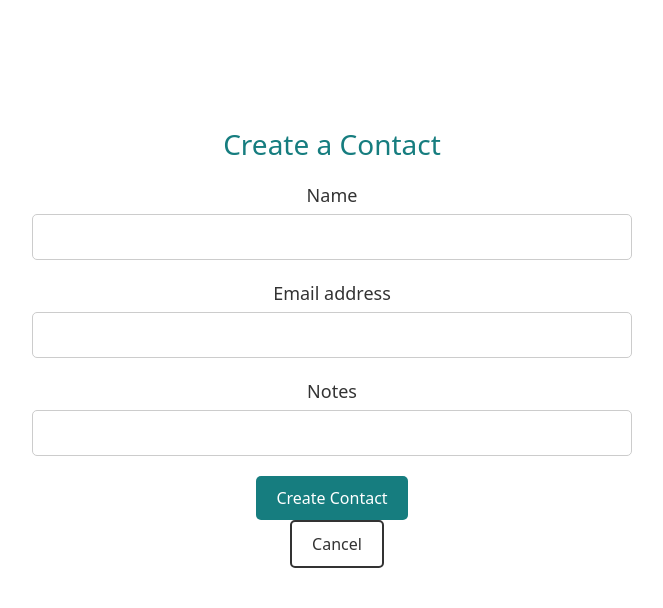
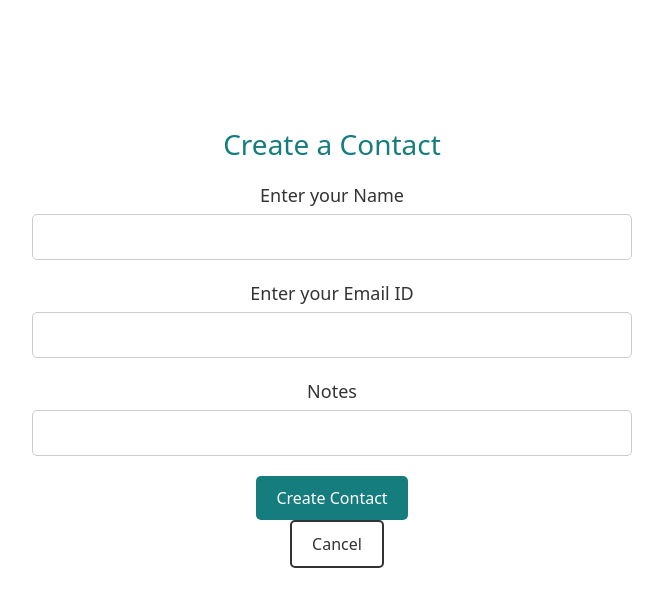
Before and after one commit to saumya07p/Saumya_Prasad, a Django app: page /addContact in a window 1280 px wide. Shown: the top 608 px of the page, without its empty margins (308-971 px from the left). Run offline with Django 4.2, Linux system fonts and the light colour scheme; some libraries are stand-ins or nearby versions.

Commit message:
Updated the UI

```diff
--- a/Saumya_Prasad/app/saumya_prasad/templates/addContact.html
+++ b/Saumya_Prasad/app/saumya_prasad/templates/addContact.html
@@ -16,11 +16,11 @@
     <form method="POST" class="custom-form">
       {% csrf_token %}
         <div class="custom-form-group">
-            <label for="contact_name" class="custom-label">Name</label>
+            <label for="contact_name" class="custom-label">Enter your Name</label>
             <input type="text" class="custom-input" id="contact_name" name="contact_name" required>
         </div>
         <div class="custom-form-group">
-          <label for="contact_email" class="custom-label">Email address</label>
+          <label for="contact_email" class="custom-label">Enter your Email ID</label>
           <input type="email" class="custom-input" id="contact_email" name="contact_email" aria-describedby="emailHelp" required>
           <div id="emailHelp" class="custom-form-text"></div>
         </div>
--- a/Saumya_Prasad/app/saumya_prasad/templates/deleteConf.html
+++ b/Saumya_Prasad/app/saumya_prasad/templates/deleteConf.html
@@ -84,7 +84,7 @@
 
         <div>
             <a href="{% url 'delete' curr_contact.id %}" class="btn-danger">Delete</a>
-            <a href="{% url 'home' %}" class="btn-secondary">Home</a>
+            <a href="{% url 'home' %}" class="btn-secondary">No, Take me back to home page</a>
         </div>
     </div>
 {% endblock %}
--- a/Saumya_Prasad/app/saumya_prasad/templates/details.html
+++ b/Saumya_Prasad/app/saumya_prasad/templates/details.html
@@ -1,6 +1,4 @@
 {% extends 'base.html' %}
-
-{% block title %} CMA | Contact Details {% endblock %}
 
 {% block content %}
 <div class="container mt-5">
--- a/Saumya_Prasad/app/saumya_prasad/templates/home.html
+++ b/Saumya_Prasad/app/saumya_prasad/templates/home.html
@@ -1,6 +1,4 @@
 {% extends 'base.html' %}
-
-{% block title %} CMA | Home {% endblock %}
 
 {% block content %}
 <div class="container mt-5">
```
Also changed, not shown: Saumya_Prasad/app/db.sqlite3.
